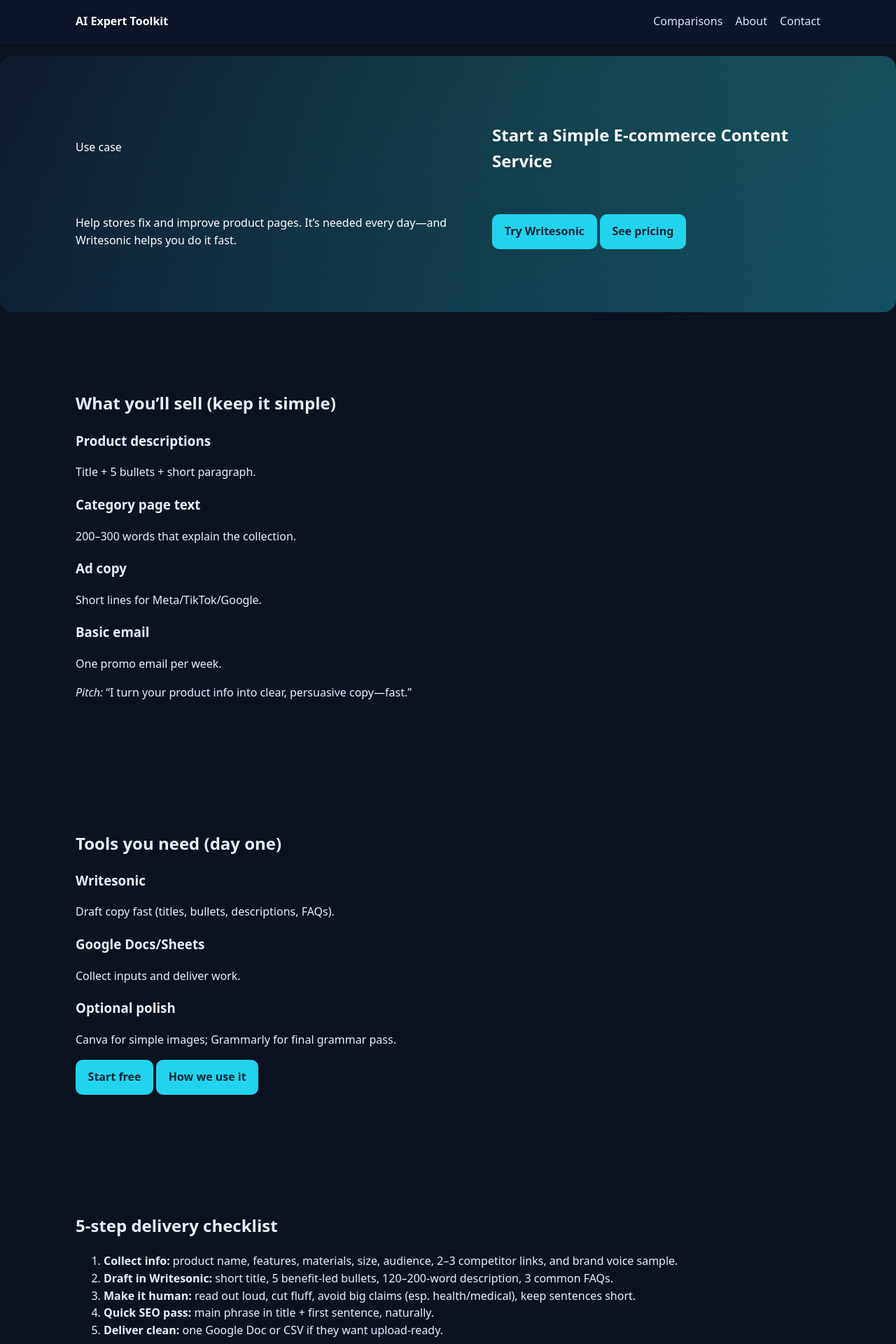
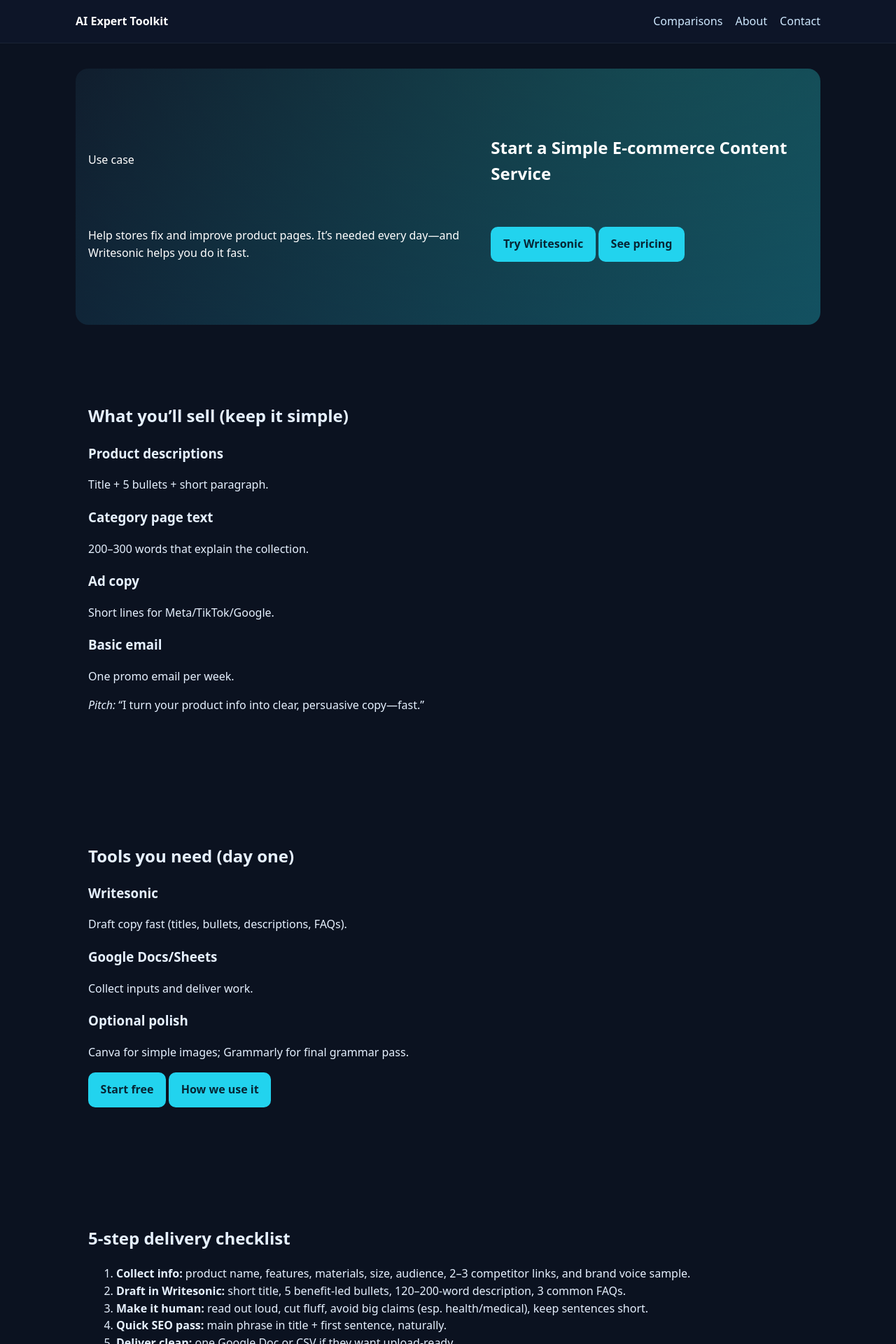
Before and after one commit to AIExpertToolkit/aiexperttoolkit, a Jekyll site: the page built from use-cases/ecommerce-content-service.html, in a window 1280 px wide. Shown: the top 1920 px of the page at 70% size. Built offline with Jekyll 4.4.1, drawn with Linux system fonts in a browser that asks for light colours.

Commit message:
Update default.html

```diff
--- a/_layouts/default.html
+++ b/_layouts/default.html
@@ -3,46 +3,19 @@
 <head>
   <meta charset="utf-8" />
   <meta name="viewport" content="width=device-width, initial-scale=1" />
+  <title>{% if page.title %}{{ page.title }} | {% endif %}AI Expert Toolkit</title>
 
-  <title>{% if page.title %}{{ page.title }}{% else %}{{ site.title | default: "AI Expert Toolkit" }}{% endif %}</title>
-  {% if page.description %}
-  <meta name="description" content="{{ page.description }}">
-  {% endif %}
+  <!-- CSS (prefix with baseurl) -->
+  <link rel="stylesheet" href="{{ site.baseurl }}/assets/css/base.css">
 
-  <!-- Canonical -->
-  {% assign canonical = page.url | replace:'index.html','' | absolute_url %}
-  <link rel="canonical" href="{{ canonical }}">
-
-  <!-- Base stylesheet (path-safe for GitHub Pages project sites) -->
-  <link rel="stylesheet" href="{{ '/assets/css/base.css' | relative_url }}">
-
-  <!-- Favicons (optional) -->
-  <link rel="icon" href="{{ '/assets/img/favicon.png' | relative_url }}">
-
-  <!-- Social (optional, safe defaults) -->
-  <meta property="og:title" content="{% if page.title %}{{ page.title }}{% else %}{{ site.title | default: 'AI Expert Toolkit' }}{% endif %}">
-  <meta property="og:description" content="{{ page.description | default: 'Expert reviews, comparisons, and tutorials to help you choose the right AI faster.' }}">
-  <meta property="og:type" content="website">
-  <meta property="og:url" content="{{ canonical }}">
+  <!-- Optional: favicon/logo -->
+  <link rel="icon" href="{{ site.baseurl }}/assets/ui/favicon.svg" type="image/svg+xml">
 </head>
-<body class="theme-dark">
-
+<body>
   {% include header.html %}
-
-  <main id="content">
+  <main class="wrap">
     {{ content }}
   </main>
-
   {% include footer.html %}
-
-  <!-- Small JS (optional) -->
-  <script>
-    // Mobile menu toggle (if your header includes a button with data-toggle)
-    document.querySelectorAll('[data-toggle]').forEach(btn=>{
-      btn.addEventListener('click', ()=> {
-        document.documentElement.classList.toggle('nav-open');
-      });
-    });
-  </script>
 </body>
 </html>
```
